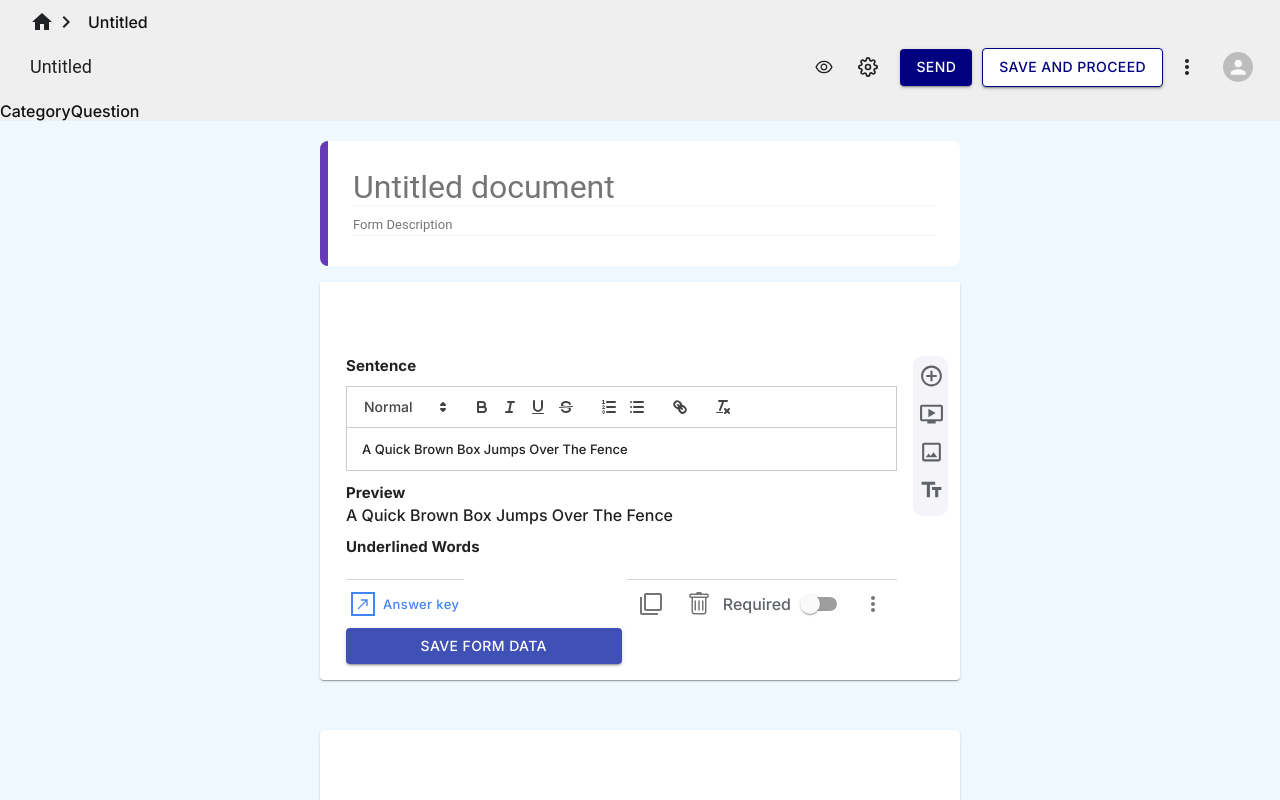
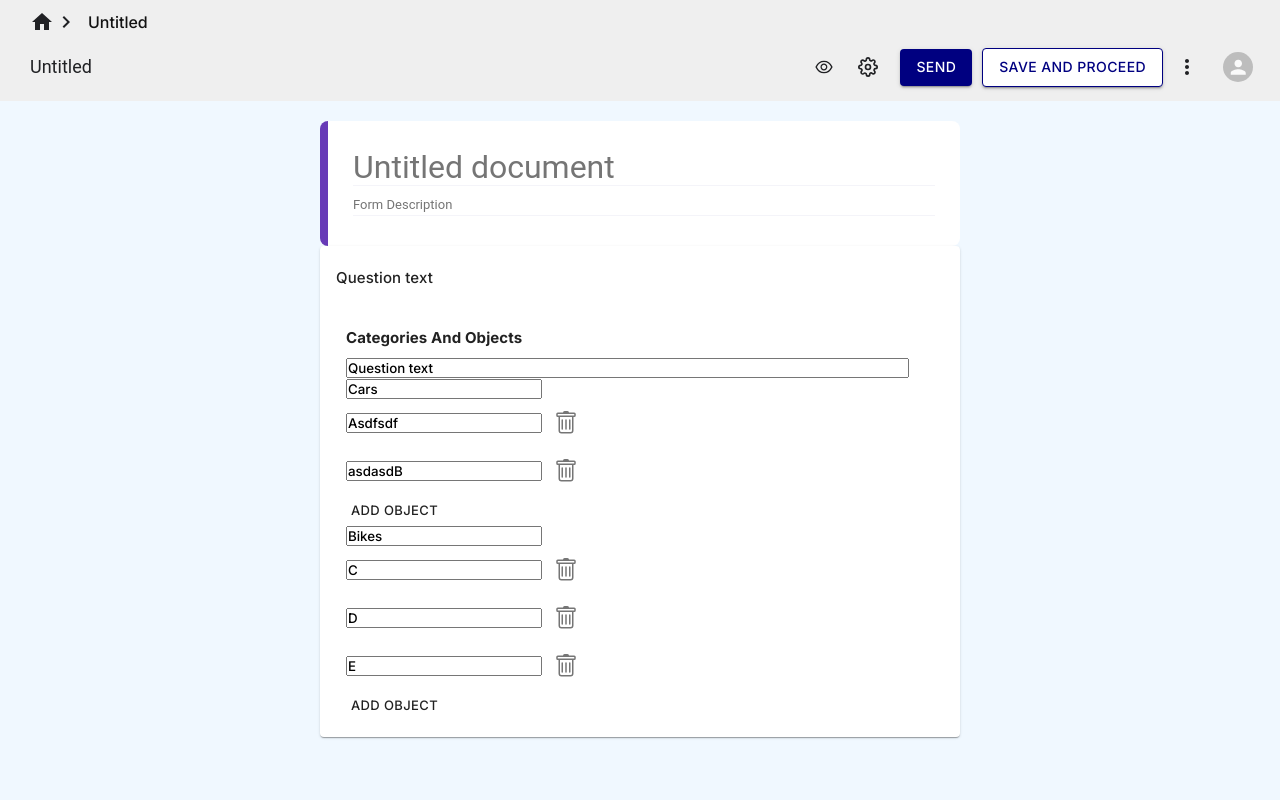
Before and after one commit to AceHunterr/Custom_form_builder, a React (Create React App) app in the folder client/: page / in a window 1280 px wide. Shown: the top 800 px of the page. Built offline with nearby package versions, Linux system fonts and the light colour scheme.

Commit message:
Added category functionality

```diff
--- a/client/src/App.js
+++ b/client/src/App.js
@@ -26,7 +26,7 @@ const RendererPage = () => {
       <FormHeader />
       <div className="question-type-section">
         <h2 className="section-heading">Category Questions</h2>
-        <ClozedQuestionRenderer />
+        <CategoryQuestionRenderer />
       </div>
       <div className="question-type-section">
         <h2 className="section-heading">Clozed Questions</h2>
--- a/client/src/components/CategoryQuestion/CategoryQuestion.jsx
+++ b/client/src/components/CategoryQuestion/CategoryQuestion.jsx
@@ -1,7 +1,305 @@
-import React from "react";
+import React, { useState } from "react";
+import "./CategoryQuestion.css"; // Don't forget to create the CSS file
+
+import Accordion from "@material-ui/core/Accordion";
+import AccordionDetails from "@material-ui/core/AccordionDetails";
+import AccordionSummary from "@material-ui/core/AccordionSummary";
+import Button from "@material-ui/core/Button";
+import IconButton from "@material-ui/core/IconButton";
+import Switch from "@material-ui/core/Switch";
+import Typography from "@mui/material/Typography";
+import AddCircleOutlineIcon from "@material-ui/icons/AddCircleOutline";
+import CropOriginalIcon from "@material-ui/icons/CropOriginal";
+import TextFieldsIcon from "@material-ui/icons/TextFields";
+import OndemandVideoIcon from "@material-ui/icons/OndemandVideo";
+import MoreVertIcon from "@material-ui/icons/MoreVert";
+import { BsTrash } from "react-icons/bs";
+import NorthEastIcon from "@mui/icons-material/NorthEast";
+import { MenuItem } from "@material-ui/core";
 
 const CategoryQuestion = () => {
-  return <div>CategoryQuestion</div>;
+  const [categoryQuestion, setCategoryQuestion] = useState([
+    {
+      questionText: "Question text",
+      categories: [
+        {
+          category: "Cars",
+          objects: [{ objectText: "Asdfsdf" }, { objectText: "asdasdB" }],
+        },
+        {
+          category: "Bikes",
+          objects: [
+            { objectText: "C" },
+            { objectText: "D" },
+            { objectText: "E" },
+          ],
+        },
+      ],
+      open: true,
+      required: false,
+    },
+  ]);
+
+  // Other functions and JSX components from your previous code...
+
+  function changeQuestionText(text, i) {
+    const updatedCategoryQuestion = [...categoryQuestion];
+    updatedCategoryQuestion[i] = {
+      ...updatedCategoryQuestion[i],
+      questionText: text,
+    };
+    setCategoryQuestion(updatedCategoryQuestion);
+  }
+  function changeCategoryText(text, i, j) {
+    console.log("Hello");
+    console.log(categoryQuestion[i].categories[j].category);
+    var newCategoryQuestion = [...categoryQuestion];
+    var newCategories = [...newCategoryQuestion[i].categories];
+    newCategories[j].category = text;
+
+    newCategoryQuestion[i] = {
+      ...newCategoryQuestion[i],
+      categories: newCategories,
+    };
+
+    setCategoryQuestion(newCategoryQuestion);
+  }
+
+  function changeObjectValue(text, i, j, k) {
+    var newCategoryQuestion = [...categoryQuestion];
+    var newCategories = [...newCategoryQuestion[i].categories];
+    var newObjects = [...newCategories[j].objects];
+    newObjects[k].objectText = text;
+
+    newCategories[j] = {
+      ...newCategories[j],
+      objects: newObjects,
+    };
+
+    newCategoryQuestion[i] = {
+      ...newCategoryQuestion[i],
+      categories: newCategories,
+    };
+
+    setCategoryQuestion(newCategoryQuestion);
+  }
+
+  function addObject(i, j) {
+    var newCategoryQuestion = [...categoryQuestion];
+    var newCategories = [...newCategoryQuestion[i].categories];
+    var newObjects = [...newCategories[j].objects];
+
+    newObjects.push({
+      objectText: "New Object",
+    });
+
+    newCategories[j] = {
+      ...newCategories[j],
+      objects: newObjects,
+    };
+
+    newCategoryQuestion[i] = {
+      ...newCategoryQuestion[i],
+      categories: newCategories,
+    };
+
+    setCategoryQuestion(newCategoryQuestion);
+  }
+
+  function removeObject(i, j, k) {
+    var newCategoryQuestion = [...categoryQuestion];
+    var newCategories = [...newCategoryQuestion[i].categories];
+    var newObjects = [...newCategories[j].objects];
+
+    newObjects.splice(k, 1);
+
+    newCategories[j] = {
+      ...newCategories[j],
+      objects: newObjects,
+    };
+
+    newCategoryQuestion[i] = {
+      ...newCategoryQuestion[i],
+      categories: newCategories,
+    };
+
+    setCategoryQuestion(newCategoryQuestion);
+  }
+
+  function copyQuestion(i) {
+    let qs = [...categoryQuestion];
+    var newQuestion = qs[i];
+    setCategoryQuestion([...categoryQuestion, newQuestion]);
+  }
+
+  function deleteQuestion(i) {
+    let qs = [...categoryQuestion];
+    if (categoryQuestion.length > 1) {
+      qs.splice(i, 1);
+    }
+    setCategoryQuestion(qs);
+  }
+
+  function addMoreQuestionField() {
+    setCategoryQuestion([
+      ...categoryQuestion,
+      {
+        questionText: "Question text",
+        categories: [
+          {
+            category: "Cat 1",
+            objects: [{ objectText: "Obj1" }],
+          },
+          {
+            category: "Cat 2",
+            objects: [{ objectText: "Obj 2" }, { objectText: "Obj 3" }],
+          },
+        ],
+        open: true,
+        required: false,
+      },
+    ]);
+  }
+
+  function requiredQuestion(i) {
+    var reqQuestion = [...categoryQuestion];
+    reqQuestion[i].required = !reqQuestion[i].required;
+    alert(reqQuestion[i].required + " " + i);
+    setCategoryQuestion(reqQuestion);
+  }
+
+  function questionUI() {
+    return categoryQuestion.map((ques, i) => (
+      <div>
+        <div className="question_form">
+          <Accordion
+            expanded={ques.open}
+            className={ques.open ? "add border" : ""}
+          >
+            <AccordionSummary
+              aria-controls="panella-content"
+              id="panella-header"
+              elevation={1}
+              style={{ width: "100%" }}
+            >
+              <div className="saved_questions">
+                <Typography
+                  style={{
+                    fontSize: "15px",
+                    fontWeight: "400",
+                    letterSpacing: ".1px",
+                    lineHeight: "24px",
+                    paddingBottom: "8px",
+                    fontFamily: "Inter, sans-serif",
+                  }}
+                >
+                  {ques.questionText}
+                </Typography>
+              </div>
+            </AccordionSummary>
+            <AccordionDetails className="add_question">
+              <Typography
+                style={{
+                  fontSize: "15px",
+                  fontWeight: "700",
+                  letterSpacing: ".1px",
+                  lineHeight: "24px",
+                  paddingBottom: "8px",
+                  fontFamily: "Inter, sans-serif",
+                }}
+              >
+                Categories and Objects
+              </Typography>
+              <input
+                id="question-text"
+                type="text"
+                className="text_input"
+                placeholder="Question text"
+                value={ques.questionText}
+                onChange={(e) => {
+                  changeQuestionText(e.target.value, i);
+                }}
+              />
+              {ques.categories.map((category, j) => (
+                <div key={j}>
+                  <input
+                    id={`category-text-${j}`}
+                    type="text"
+                    className="text_input"
+                    placeholder="Category"
+                    value={category.category}
+                    onChange={(e) => {
+                      changeCategoryText(e.target.value, i, j);
+                    }}
+                  />
+                  {category.objects.map((object, k) => (
+                    <div className="add_question_body" key={k}>
+                      <input
+                        id={`object-text-${k}-${k}`}
+                        type="text"
+                        className="text_input"
+                        placeholder="Object"
+                        value={object.objectText}
+                        onChange={(e) => {
+                          changeObjectValue(e.target.value, i, j, k);
+                        }}
+                      />
+                      <IconButton aria-label="delete">
+                        <BsTrash
+                          onClick={() => {
+                            removeObject(i, j, k);
+                          }}
+                        />
+                      </IconButton>
+                    </div>
+                  ))}
+                  <Button
+                    size="small"
+                    onClick={() => {
+                      addObject(i, j);
+                    }}
+                  >
+                    Add Object
+                  </Button>
+                </div>
+              ))}
+              {/* Other sections of your accordion */}
+            </AccordionDetails>
+          </Accordion>
+        </div>
+      </div>
+    ));
+  }
+
+  // Return JSX
+  return (
+    <>
+      <div>
+        <div className="question_form">
+          <br></br>
+          <div className="section">
+            <div className="question_title_section">
+              <div className="question_form_top">
+                <input
+                  type="text"
+                  className="question_form_top_name"
+                  style={{ color: "black" }}
+                  placeholder="Untitled document"
+                ></input>
+                <input
+                  type="text"
+                  className="question_form_top_desc"
+                  placeholder="Form Description"
+                ></input>
+              </div>
+            </div>
+
+            {questionUI()}
+          </div>
+        </div>
+      </div>
+    </>
+  );
 };
 
 export default CategoryQuestion;
--- a/client/src/components/ComprehensionQuestion/ComprehensionQuestion.jsx
+++ b/client/src/components/ComprehensionQuestion/ComprehensionQuestion.jsx
@@ -133,13 +133,6 @@ const ComprehensionQuestion = () => {
       qs.splice(i, 1);
     }
     setComprehensionQuestions(qs);
-  }
-
-  function requiredQuestion(i) {
-    var reqQuestion = [...comprehensionQuestions];
-    reqQuestion[i].required = !reqQuestion[i].required;
-    alert(reqQuestion[i].required + " " + i);
-    setComprehensionQuestions(reqQuestion);
   }
 
   function addMoreMcq(i) {
```
